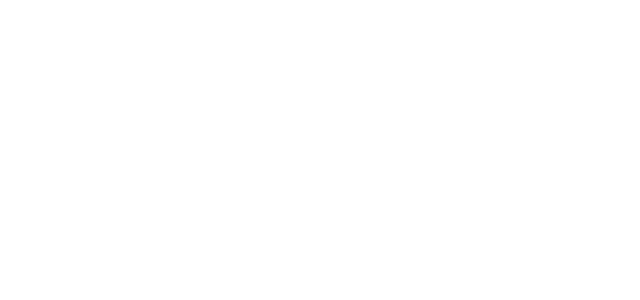
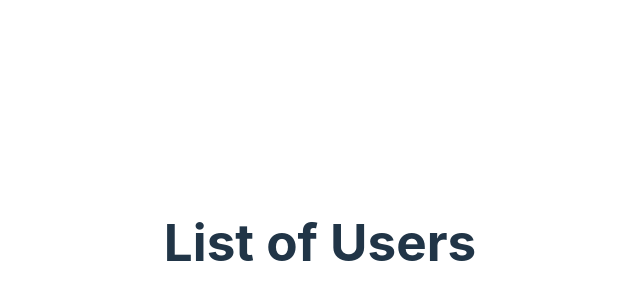
Before and after one commit to Dimmestsalmon/project3, a React (Vite) app in the folder project3/: page /users in a window 1280 px wide. Before the commit this address had no page. Shown: the part 158-458 px from the top of the page, without its empty margins (320-960 px from the left). Built offline with nearby package versions, Linux system fonts and the light colour scheme.

Commit message:
Nathan didnt fuck up Nephi did

```diff
--- a/project3/src/App.jsx
+++ b/project3/src/App.jsx
@@ -6,7 +6,7 @@
 import { BrowserRouter as Router, Routes, Route } from 'react-router-dom';
 import Home from './pages/Home';
 import Queue from './components/Queue';
-import Events from './components/Events';
+import Users from './components/Users';
 
 function App() {
 
@@ -15,7 +15,7 @@
       <Routes>
         <Route path="/" element={<Home />} />
         <Route path="/queue" element={<Queue />} />
-        <Route path="/events" element={<Events />} />
+        <Route path="/users" element={<Users />} />
       </Routes>
     </Router>
   )
--- a/project3/src/components/Events.jsx
+++ b/project3/src/components/Users.jsx
@@ -1,11 +1,11 @@
 import React, {useState, useEffect} from 'react';
 
-const Events = () => {
+const Users = () => {
   return (
     <>
-    <h1>List of Events</h1>
+    <h1>List of Users</h1>
     </>
   )
 }
 
-export default Events
+export default Users
```
Also changed, not shown: 1 other file (tests, documents, lock files or other folders).
